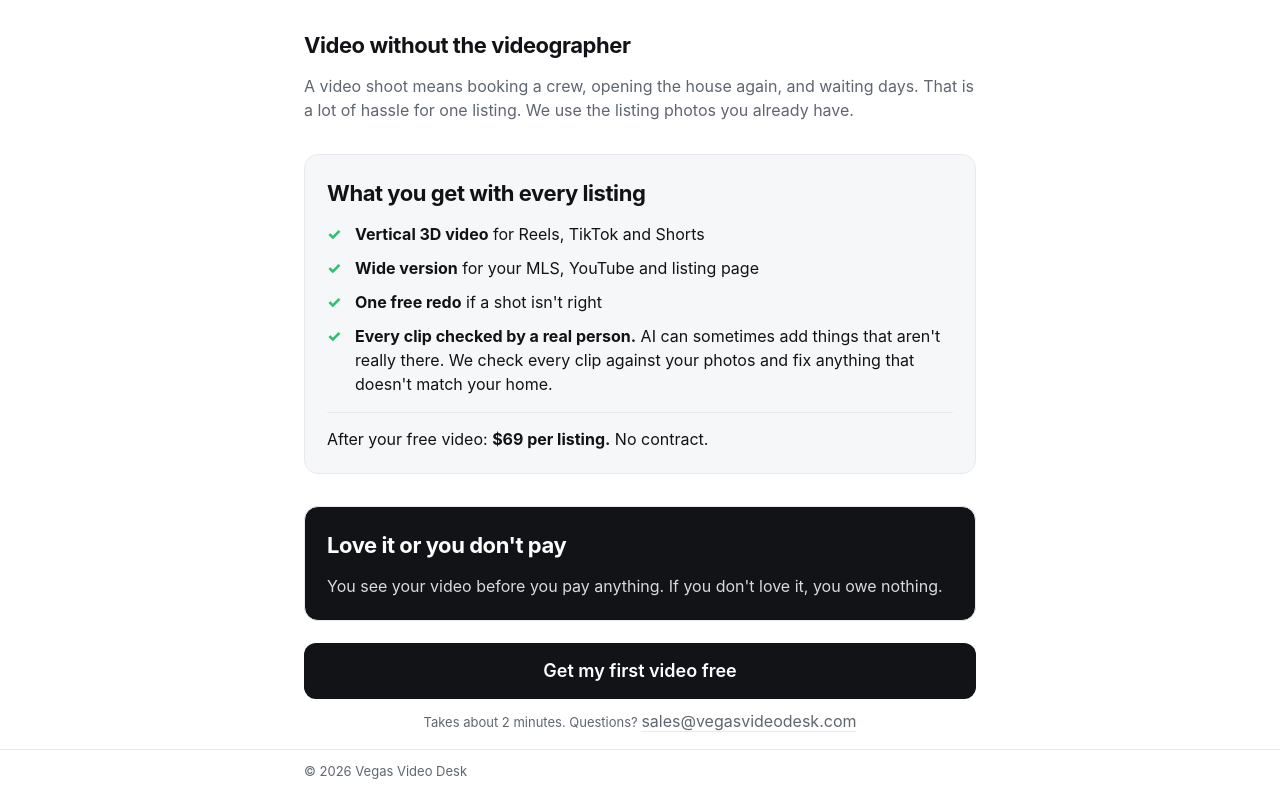
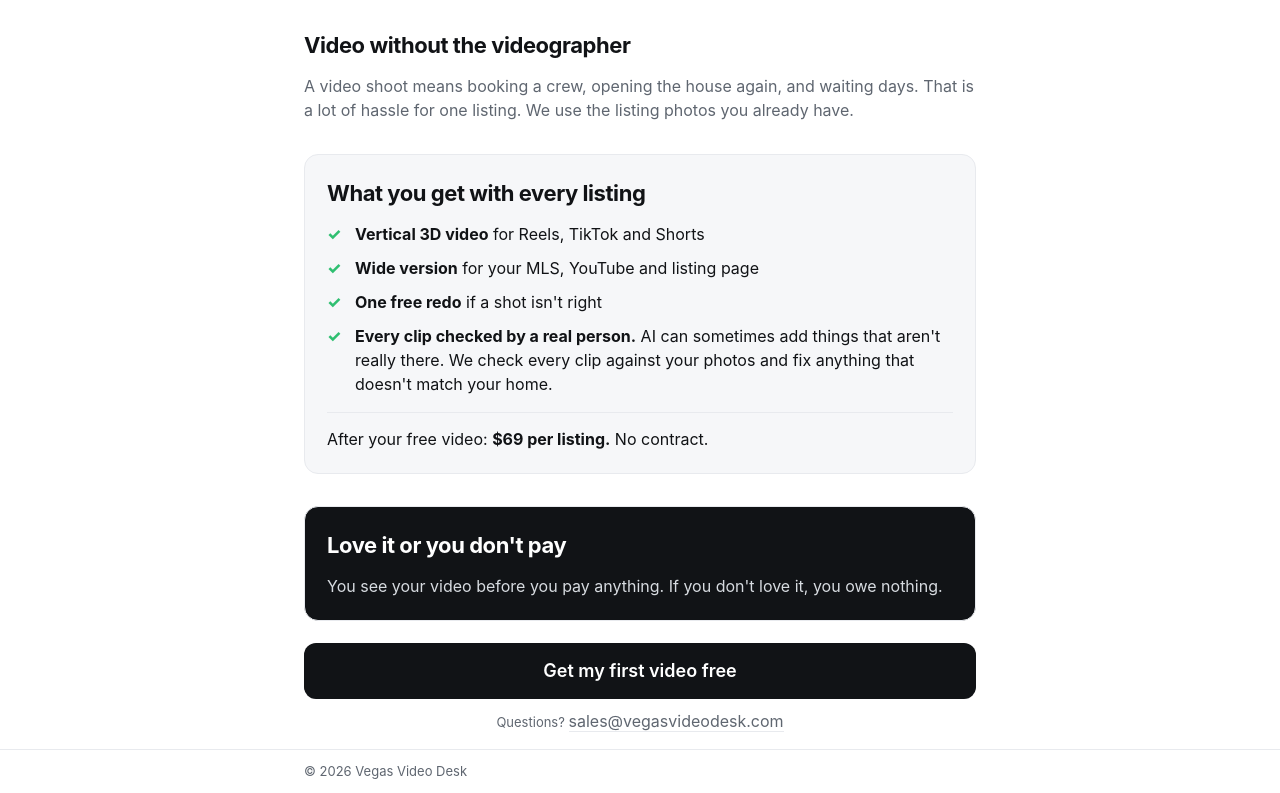
Before and after one commit to PLTRGRKB/vegasvideodesk-site, a plain HTML site: page index.html in a window 1280 px wide. Shown: the part 1089-1882 px from the top of the page. Drawn offline with Linux system fonts and the light colour scheme.

Commit message:
Remove 'Takes about 2 minutes' line

```diff
--- a/index.html
+++ b/index.html
@@ -108,7 +108,7 @@
       <p>You see your video before you pay anything. If you don't love it, you owe nothing.</p>
     </section>
     <a class="btn big" href="https://tally.so/r/1W4VJ1">Get my first video free</a>
-    <p class="fine center">Takes about 2 minutes. Questions? <a class="email" href="mailto:sales@vegasvideodesk.com">sales@vegasvideodesk.com</a></p>
+    <p class="fine center">Questions? <a class="email" href="mailto:sales@vegasvideodesk.com">sales@vegasvideodesk.com</a></p>
   </div></main>
   <footer><div class="wrap">© 2026 Vegas Video Desk</div></footer>
 </body>
```
